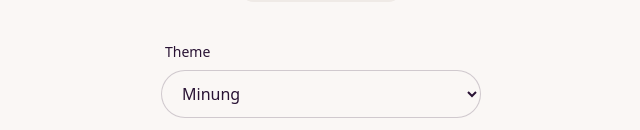
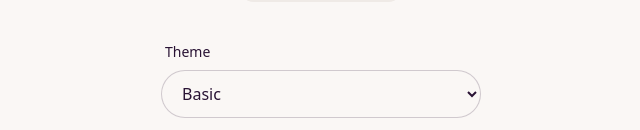
Before and after one commit to hmu332233/moon.svg, a Next.js app: page / in a window 1280 px wide. Shown: the part 822-952 px from the top of the page, without its empty margins (319-959 px from the left). Built offline with nearby package versions, Linux system fonts and the light colour scheme.

Commit message:
Basic 테마 이름 수정

```diff
--- a/pages/index.tsx
+++ b/pages/index.tsx
@@ -91,7 +91,7 @@ function Home() {
             value={theme}
             onChange={handleThemeChange}
           >
-            <option value="basic">Minung</option>
+            <option value="basic">Basic</option>
             <option value="ray">Ray</option>
           </select>
         </div>
```
